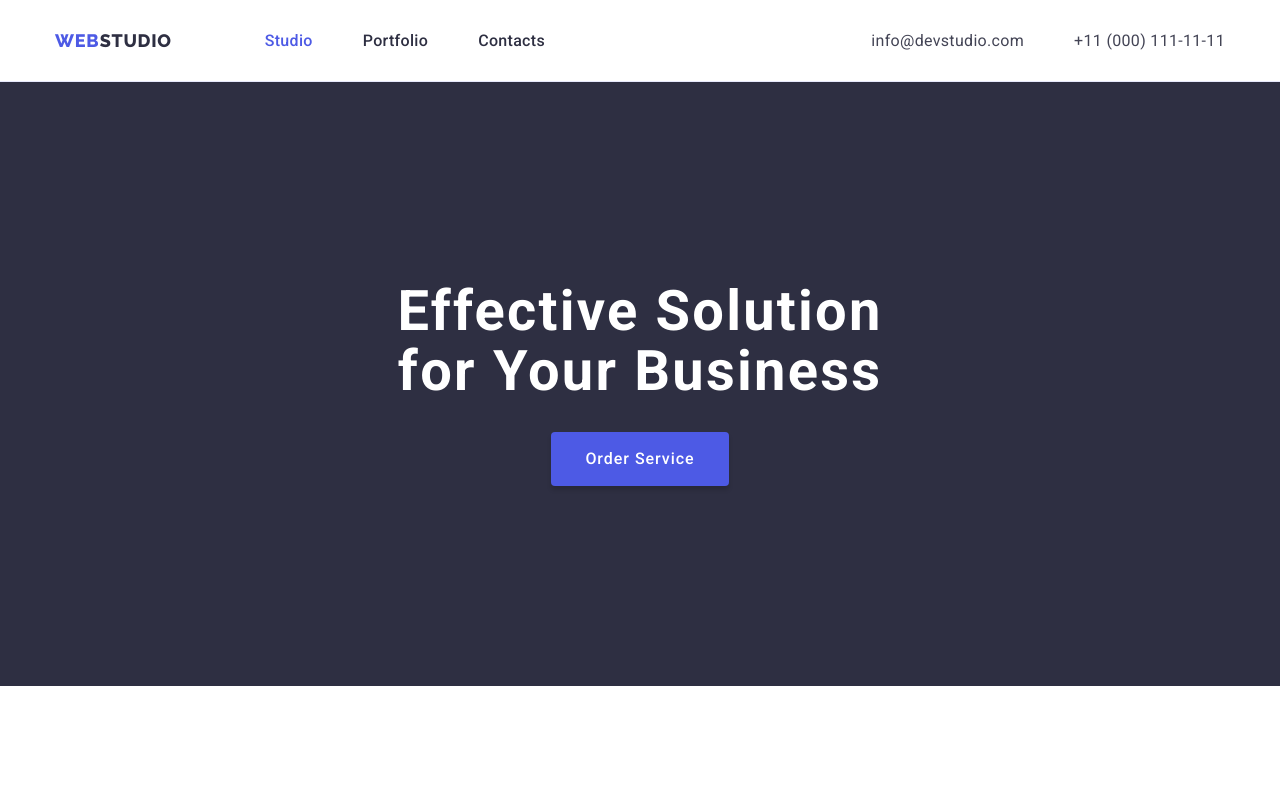
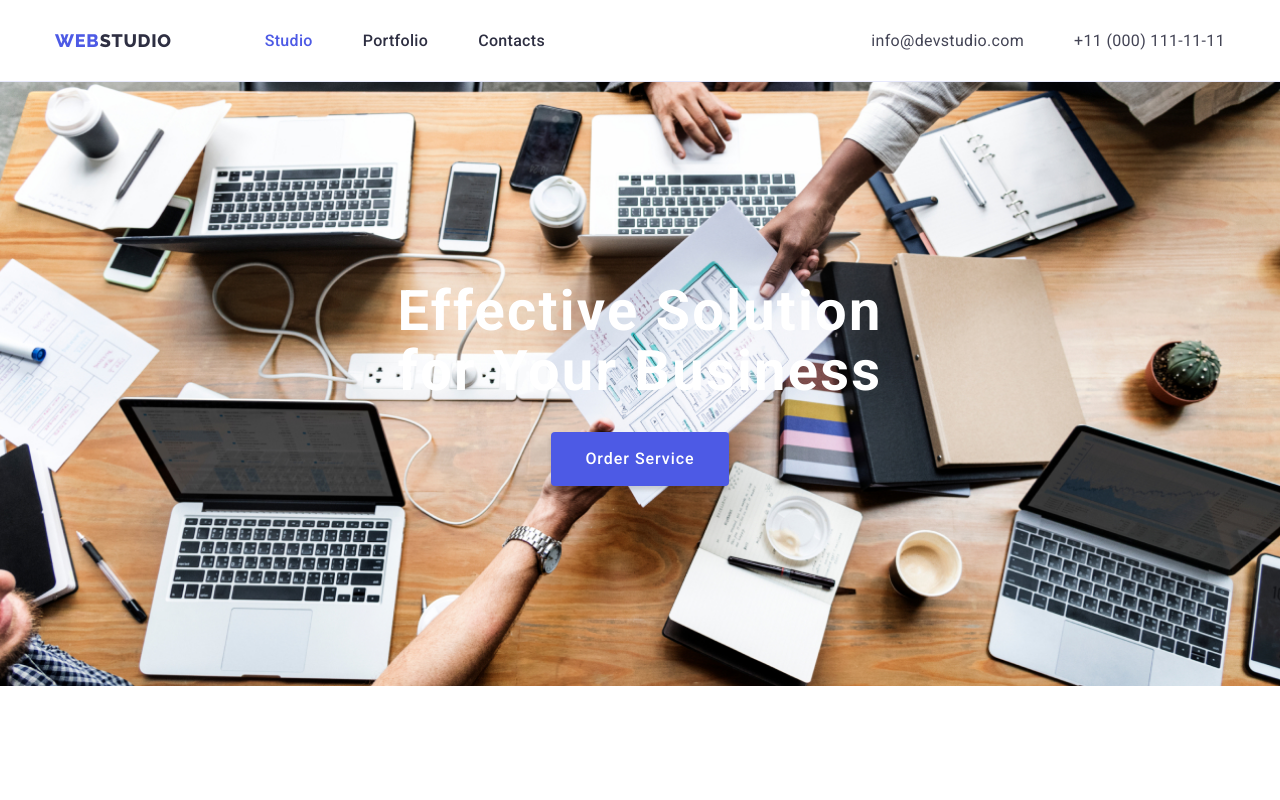
Before and after one commit to JessahSeroje/goit-markup-hw-04, a plain HTML site: page index.html in a window 1280 px wide. Shown: the top 800 px of the page. Drawn offline with nearby package versions, Linux system fonts and the light colour scheme.

Commit message:
commit changes

```diff
--- a/css/styles.css
+++ b/css/styles.css
@@ -163,6 +163,12 @@
 
 .bg-hero {
   background-color: var(--navy-blue);
+  background-image: url(../images/people-office-1.jpg),
+    linear-gradient(rgba(46, 47, 66, 0.7), rgba(46, 47, 66, 0.7));
+  flex-grow: 1;
+  background-repeat: no-repeat;
+  background-position: center;
+  background-size: cover;
 }
 .hero {
   padding: 200px 0;
```
Also changed, not shown: images/icons.svg, images/people-office-1.jpg (added), 1 other file.
